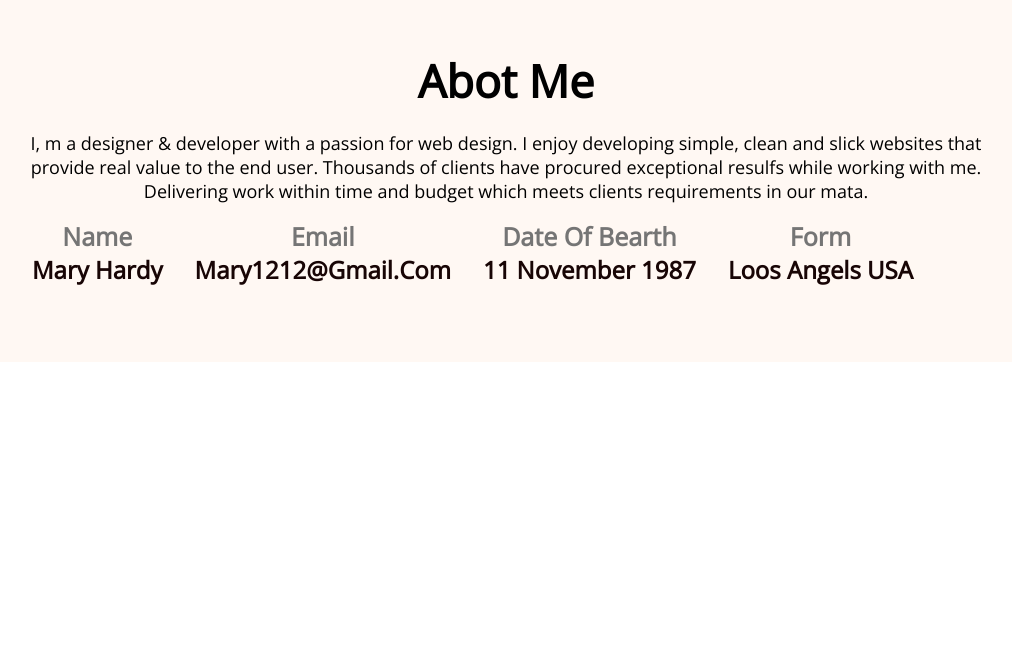
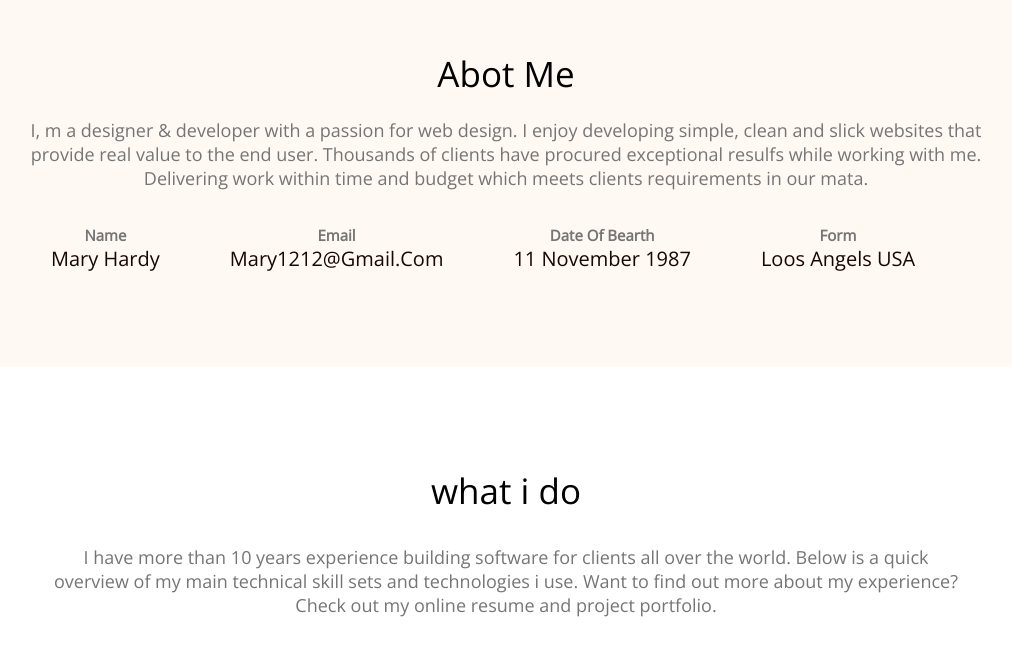
Before and after one commit to Suhanur-Rohoman-Sumon-github/port-folio, a plain HTML site: page index.html in a window 1280 px wide. Shown: the part 1030-1686 px from the top of the page, without its empty margins (134-1146 px from the left). Before the commit the page ends 1392 px from the top, so only its background shows below. Drawn offline with nearby package versions, Linux system fonts and the light colour scheme.

Commit message:
my first project

```diff
--- a/assests/styel.css
+++ b/assests/styel.css
@@ -109,18 +109,23 @@ main{
     margin-top: 150px;
     padding: 60px;
     border-radius: 10px;
+    font-size: 15px;
 }
 
 .about-titale{
     text-transform: capitalize;
-    font-size: 45px;
+
     margin-bottom: 20px;
+    font-weight: 400;
+    font-size: 35px;
+    line-height: 48px
 
 }
 
 .about-me-description{
     font-weight: 400;
     font-size: 18px;
+    color: #757575;
 }
 
 .about-info{
@@ -129,17 +134,41 @@ main{
 }
 
 .name{
-    margin: 11px;
+    margin: 30px;
     padding: 5px;
+    font-size: 15px;
 }
 
 .about-info-titale{
     color: #757575;
-    font-size: 25px;
+    font-size: 15px;
     text-transform: capitalize;
 }
 
 .about-info-sub-titale{
     color: #180505;
     text-transform: capitalize;
+    font-size: 20px;
+    font-weight: 400;
+
 }
+
+.what-i-doing{
+ margin: 0 auto;
+
+}
+.what-i-do{
+    text-align: center;
+    margin-top: 100px;
+    margin-bottom: 50px;
+}
+.what-i-do-description{
+    font-size: 18px;
+    color: #757575;
+    margin-top: 30px;
+}
+.what-i-do-titale{
+    font-weight: 400;
+    font-size: 35px;
+    line-height: 48px;
+}
--- a/index.html
+++ b/index.html
@@ -33,6 +33,7 @@
         </div>
     </header>
     <main>
+        <!-- about me section -->
         <section class="about-me ">
                <h1 class="about-titale">abot me </h1>
                <p class="about-me-description">I, m a designer & developer with a passion for web design. I enjoy developing simple, clean and slick websites that provide real value to the end user. Thousands of clients have procured exceptional resulfs while working with me. Delivering work within time and budget which meets clients requirements in our mata.</p>
@@ -55,6 +56,14 @@
                 </div>
                </div>
         </section>
+        <!--what i do section  -->
+        <section class="what-i-doing">
+            <div class="what-i-do">
+                <h1 class="what-i-do-titale">what i do</h1>
+                <p class="what-i-do-description">I have more than 10 years experience building software for clients all over the world. Below is a quick <br> overview of my main technical skill sets and technologies i use. Want to find out more about my experience? <br> Check out my online resume and project portfolio.</p>
+
+            </div>
+        </section>
     </main>
 
     <footer>
```
